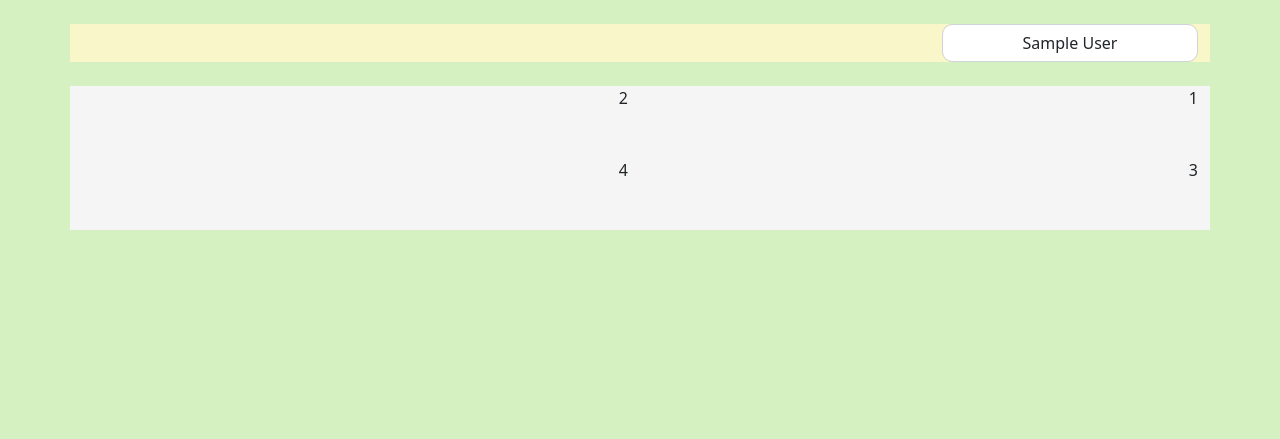
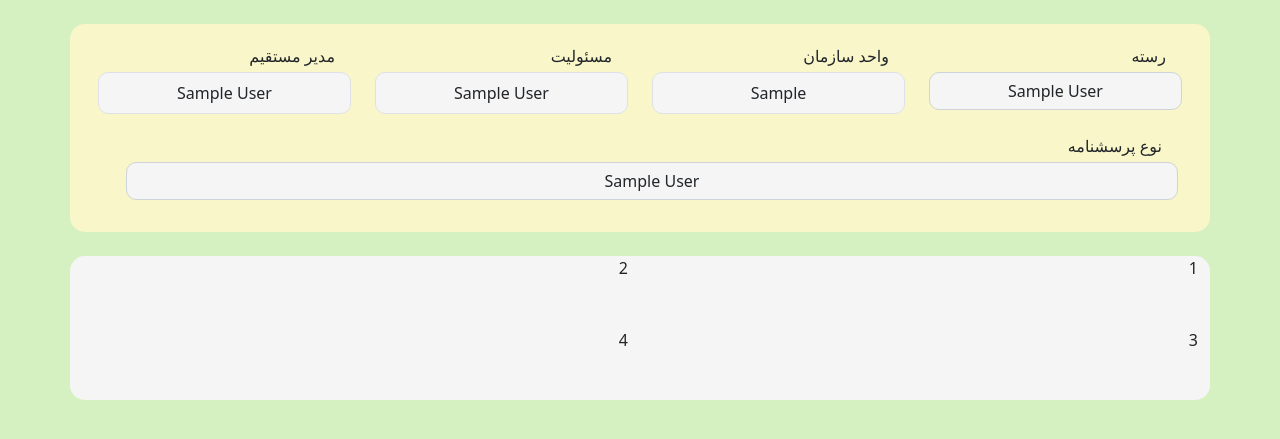
Before and after one commit to mhnasajpour/Staff_evaluation, a Django app: template templates/Playground/question-answers.html in a window 1280 px wide. Shown: the part 59-498 px from the top of the page. Run offline with Django 4.2, Linux system fonts and the light colour scheme; the template is opened without the code that fills it: values that come from a table or form of the project are taken from there, others are empty; tables that the repository leaves empty hold one stand-in row (values such as "Sample post"); some libraries are stand-ins or nearby versions.

Commit message:
add info to home

```diff
--- a/Period/models.py
+++ b/Period/models.py
@@ -17,7 +17,7 @@ class Period(models.Model):
         if self.start_date > self.end_date:
             raise ValidationError(
                 "تاریخ شروع دوره زمانی، نمی‌تواند از دوره پایانی آن بزرگتر باشد.")
-        for start, end in Period.objects.values_list("start_date", "end_date"):
+        for start, end in Period.objects.exclude(pk=self.pk).values_list("start_date", "end_date"):
             if start <= self.start_date <= end or start <= self.end_date <= end or self.start_date <= start <= self.end_date:
                 raise ValidationError(
                     "دو دوره زمانی نمی‌توانند از لحاظ زمانی همپوشانی داشته باشند.")
--- a/static/main.css
+++ b/static/main.css
@@ -31,16 +31,16 @@
 }
 
 .validation {
-    background-color: brown;
     color: aliceblue;
     position: fixed;
     bottom: -3vh;
     width: 100%;
     border-radius: 0px;
+    padding: 1.5rem 5rem;
 }
 
-.user-selection-box {
-    width: 20vw;
+.user-box {
+    background-color: whitesmoke;
     text-align: center;
     border-radius: 10px;
 }
--- a/templates/Playground/question-answers.html
+++ b/templates/Playground/question-answers.html
@@ -1,12 +1,14 @@
 {% extends "Playground/headerBlock.html" %}
 
 {% block body %}
-<div id="position-selector">
-    <div class="container my-4 secondary-background">
-        {% if categories %}
-        <select id="select-category" class="form-control user-selection-box">
+{% if categories %}
+<div class="container my-4 secondary-background" style="border-radius: 15px;">
+    <div class="row p-3 ">
+    <div class="col">
+        <div class="py-1 px-3">رسته</div>
+        <select id="select-category" class="form-control user-box">
             {% if current_category == None %}
-            <option value="">انتخاب کنید</option>
+            <option>انتخاب کنید</option>
             {% endif %}
             {% for category in categories %}
             {% if category == current_category %}
@@ -16,11 +18,43 @@
             {% endif %}
             {% endfor %}
         </select>
-        {% endif %}
     </div>
+    {% if position != None %}
+    <div class="col">
+        <div class="py-1 px-3">واحد سازمان</div>
+        <div class="user-box border p-2">{% if position.unit %}{{ position.unit }}{% else %}---{% endif %}</div>
+    </div>
+    <div class="col">
+        <div class="py-1 px-3">مسئولیت</div>
+        <div class="user-box border p-2">{% if position.title %}{{ position.title }}{% else %}---{% endif %}</div>
+    </div>
+    <div class="col">
+        <div class="py-1 px-3">مدیر مستقیم</div>
+        <div class="user-box border p-2">{% if position.manager %}{{ position.manager }}{% else %}---{% endif %}</div>
+    </div>
+    {% endif %}
+    <div class="row p-3 ">
+        <div class="col">
+            <div class="py-1 px-3">نوع پرسشنامه</div>
+            <select id="select-questionType" class="form-control user-box">
+                {% if current_category == None %}
+                <option>انتخاب کنید</option>
+                {% endif %}
+                {% for category in categories %}
+                {% if category == current_category %}
+                <option selected>{{ category }}</option>
+                {% else %}
+                <option>{{ category }}</option>
+                {% endif %}
+                {% endfor %}
+            </select>
+        </div>
+        </div>
 </div>
+</div>
+{% endif %}
 
-<div class="container my-4 context-background">
+<div class="container my-4 context-background" style="border-radius: 15px;">
     <div class="row">
         <div class="col mb-5">1</div>
         <div class="col mb-5">2</div>
--- a/templates/User/login.html
+++ b/templates/User/login.html
@@ -45,7 +45,7 @@
         </div>
     </div>
     {% if error %}
-    <div class="alert validation" role="alert">
+    <div class="alert validation" style="background-color: maroon;" role="alert">
         نام کاربری یا کلمه عبور اشتباه است.
     </div>
     {% endif %}
```
Also changed, not shown: Playground/views.py (+22 -20 lines), templates/Playground/admin.html (+14 -2 lines).
